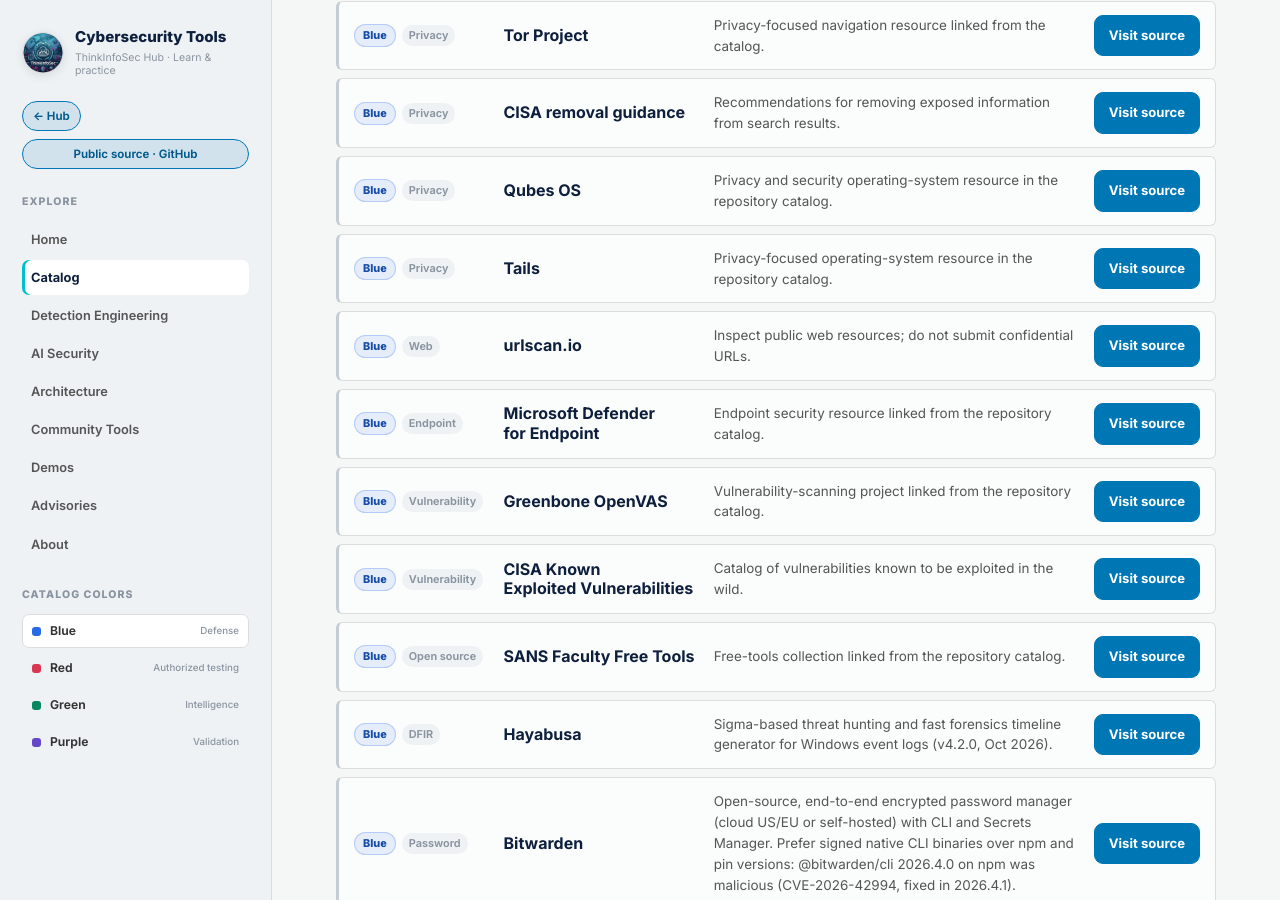
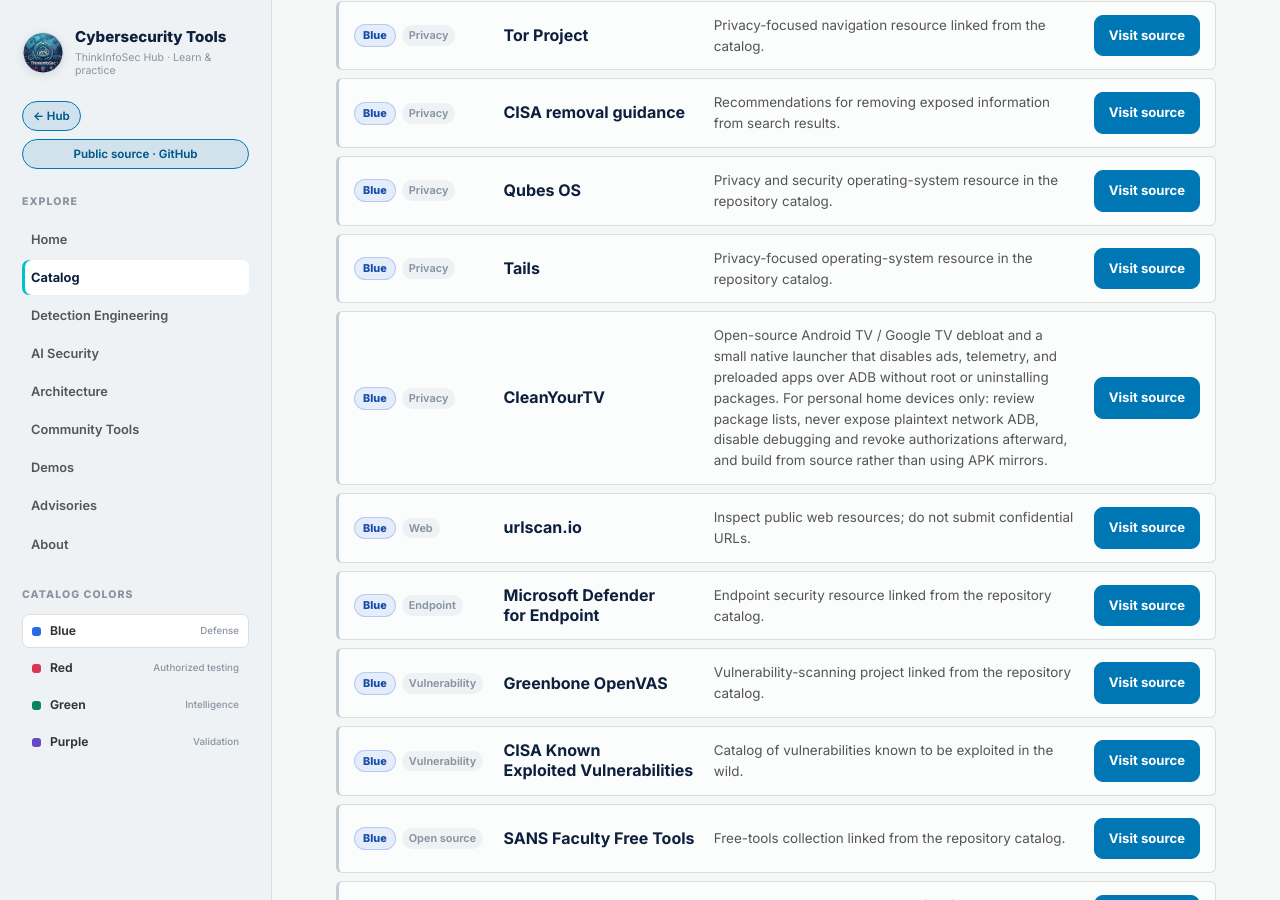
Before and after one commit to amcamillo/Cybersecurity_Tools, a Jekyll site: the page built from docs/01-catalog/blue.md, in a window 1280 px wide and 900 px high, scrolled down 1077 px. Built offline with Jekyll 4.4.1, drawn with Linux system fonts in a browser that asks for light colours; some of the changed text lies outside the part shown.

Commit message:
catalog: add CleanYourTV (Blue/Privacy) from R&D Notion list
Co-authored-by: Autoisland <Autoisland@users.noreply.github.com>

```diff
--- a/docs/01-catalog/blue.md
+++ b/docs/01-catalog/blue.md
@@ -86,6 +86,12 @@ permalink: /catalog/blue/
     <p>Privacy-focused operating-system resource in the repository catalog.</p>
     <a class="button" href="https://tails.net/">Visit source</a>
   </article>
+  <article class="card" data-filter-item data-tags="Blue,Privacy">
+    <div class="card__meta"><span class="team-chip team-chip--blue">Blue</span><span class="category-chip">Privacy</span></div>
+    <h3>CleanYourTV</h3>
+    <p>Open-source Android TV / Google TV debloat and a small native launcher that disables ads, telemetry, and preloaded apps over ADB without root or uninstalling packages. For personal home devices only: review package lists, never expose plaintext network ADB, disable debugging and revoke authorizations afterward, and build from source rather than using APK mirrors.</p>
+    <a class="button" href="https://cleanyour.tv/">Visit source</a>
+  </article>
   <article class="card" data-filter-item data-tags="Blue,Web">
     <div class="card__meta"><span class="team-chip team-chip--blue">Blue</span><span class="category-chip">Web</span></div>
     <h3>urlscan.io</h3>
```
Also changed, not shown: README.md.
